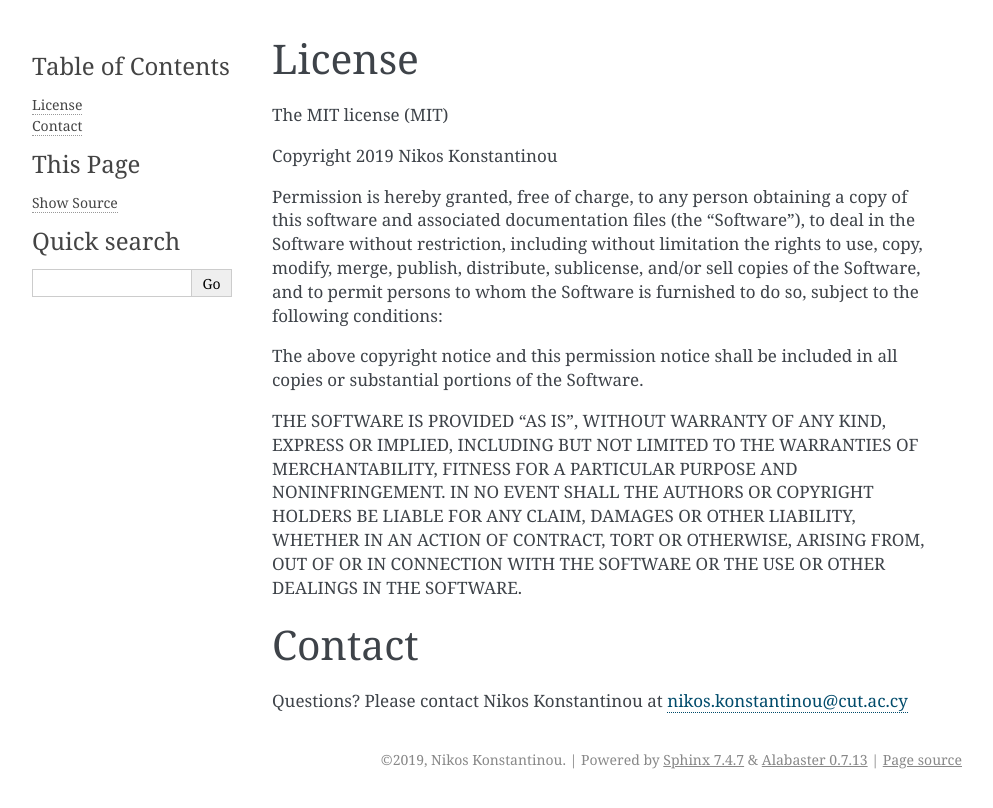
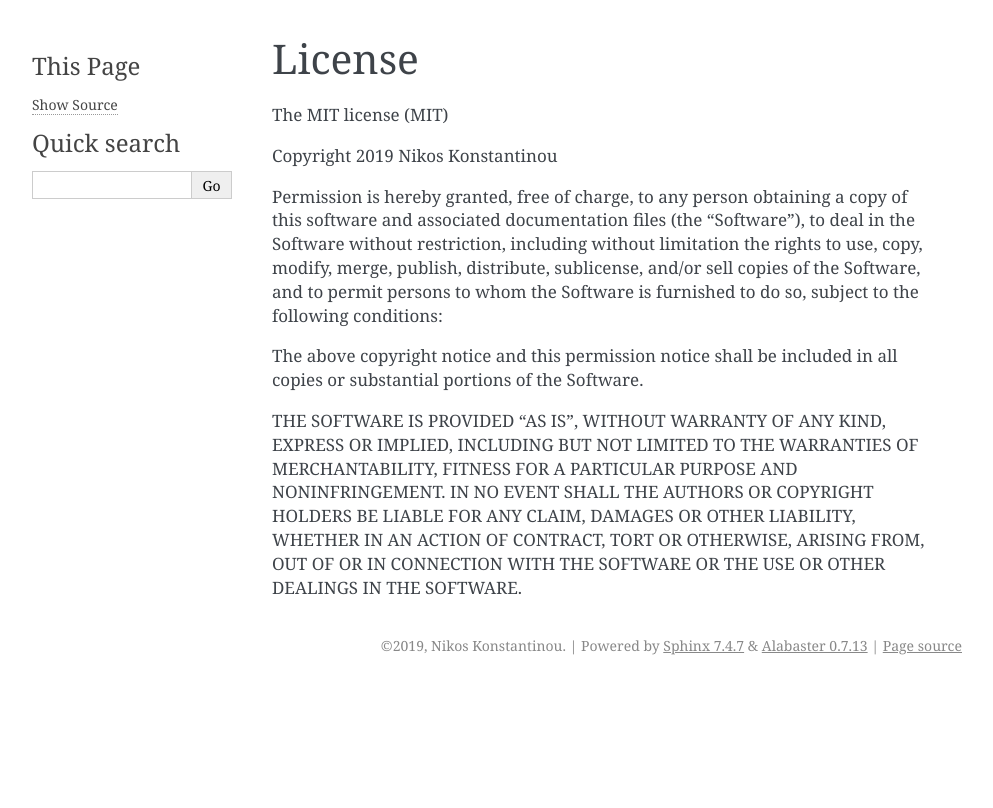
Before and after one commit to nkonstantinou/BaCS_lab_manual, a Sphinx documentation site: the page built from source/license.rst, in a window 1280 px wide. Shown: the top 808 px of the page, without its empty margins (148-1141 px from the left). Built offline with Sphinx 7.4.7, drawn with Linux system fonts in a browser that asks for light colours.

Commit message:
Update license.rst

```diff
--- a/source/license.rst
+++ b/source/license.rst
@@ -10,7 +10,3 @@ Permission is hereby granted, free of charge, to any person obtaining a copy of
 The above copyright notice and this permission notice shall be included in all copies or substantial portions of the Software.
 
 THE SOFTWARE IS PROVIDED "AS IS", WITHOUT WARRANTY OF ANY KIND, EXPRESS OR IMPLIED, INCLUDING BUT NOT LIMITED TO THE WARRANTIES OF MERCHANTABILITY, FITNESS FOR A PARTICULAR PURPOSE AND NONINFRINGEMENT. IN NO EVENT SHALL THE AUTHORS OR COPYRIGHT HOLDERS BE LIABLE FOR ANY CLAIM, DAMAGES OR OTHER LIABILITY, WHETHER IN AN ACTION OF CONTRACT, TORT OR OTHERWISE, ARISING FROM, OUT OF OR IN CONNECTION WITH THE SOFTWARE OR THE USE OR OTHER DEALINGS IN THE SOFTWARE.
-
-Contact
-=======
-Questions? Please contact Nikos Konstantinou at nikos.konstantinou@cut.ac.cy
```
